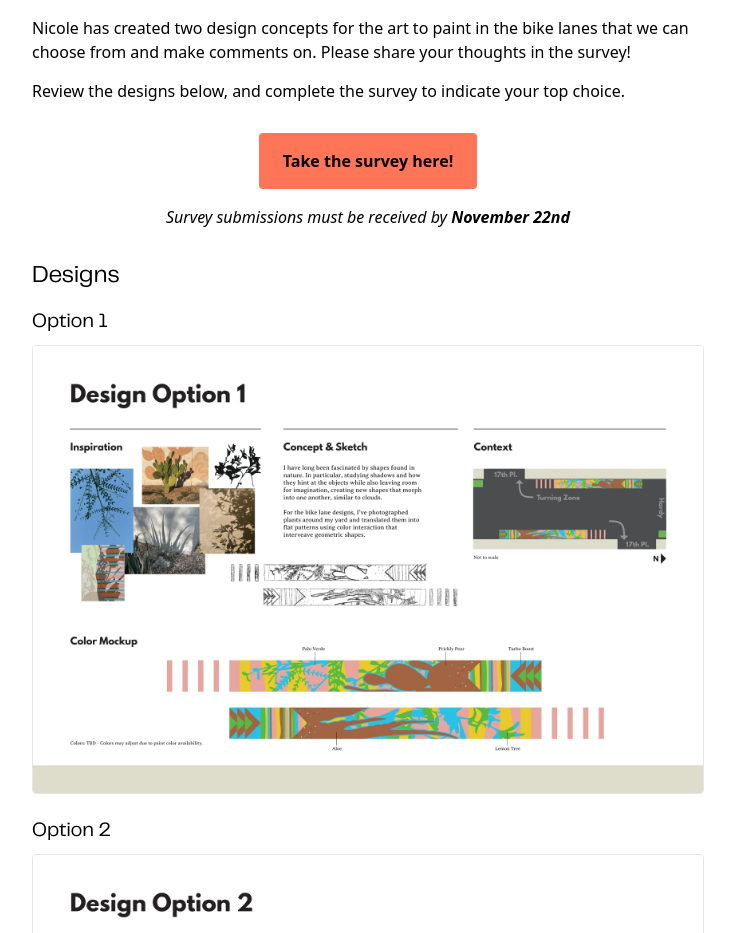
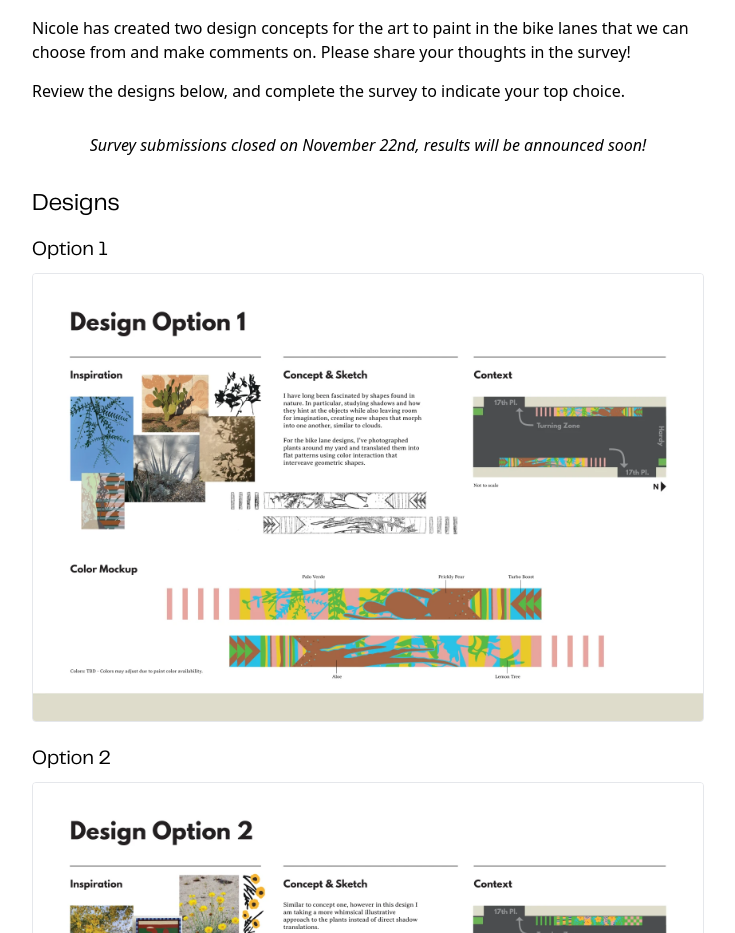
Before and after one commit to jketcham/holdeman-tempe, a SvelteKit app: page /survey in a window 1280 px wide. Shown: the part 1283-2216 px from the top of the page, without its empty margins (272-1007 px from the left). Built offline with nearby package versions, Linux system fonts and the light colour scheme.

Commit message:
Remove button to survey

```diff
--- a/src/routes/survey/+page.svelte
+++ b/src/routes/survey/+page.svelte
@@ -134,17 +134,9 @@
 		>
 	</p>
 	<p class="c1 c9"><span class="c7"></span></p>
-	<p class="c17 mt-4">
-		<a class="c0" href="https://forms.gle/rg2sjQNzoA17TReVA?utm_source=holdeman_na">
-			<button class="bg-holdeman-400 px-6 py-4 rounded font-bold hover:bg-holdeman-500 transition">
-				Take the survey here!
-			</button>
-		</a>
-	</p>
 
 	<div class="text-center mt-4 italic">
-		Survey submissions must be received by
-		<strong class="inline-block">November 22nd</strong>
+		Survey submissions closed on November 22nd, results will be announced soon!
 	</div>
 
 	<hr style="page-break-before: always; display: none" />
```
